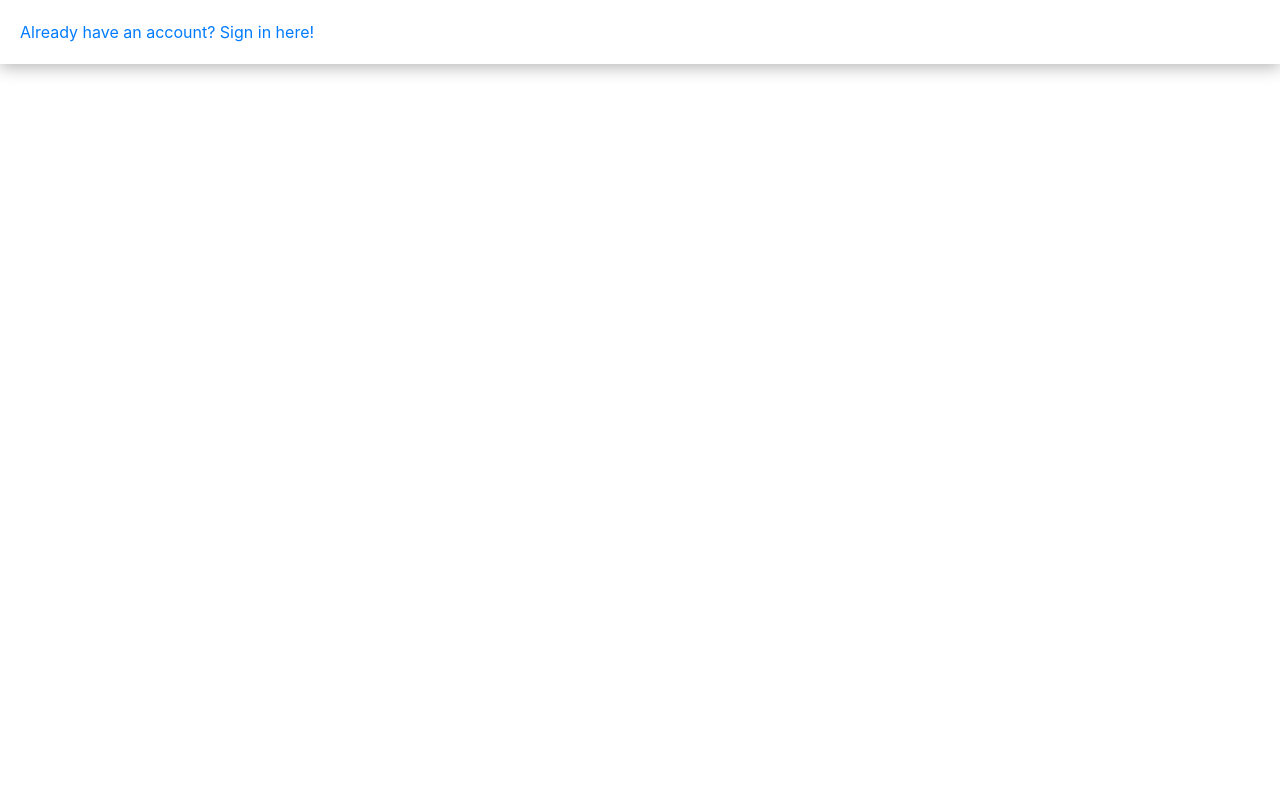
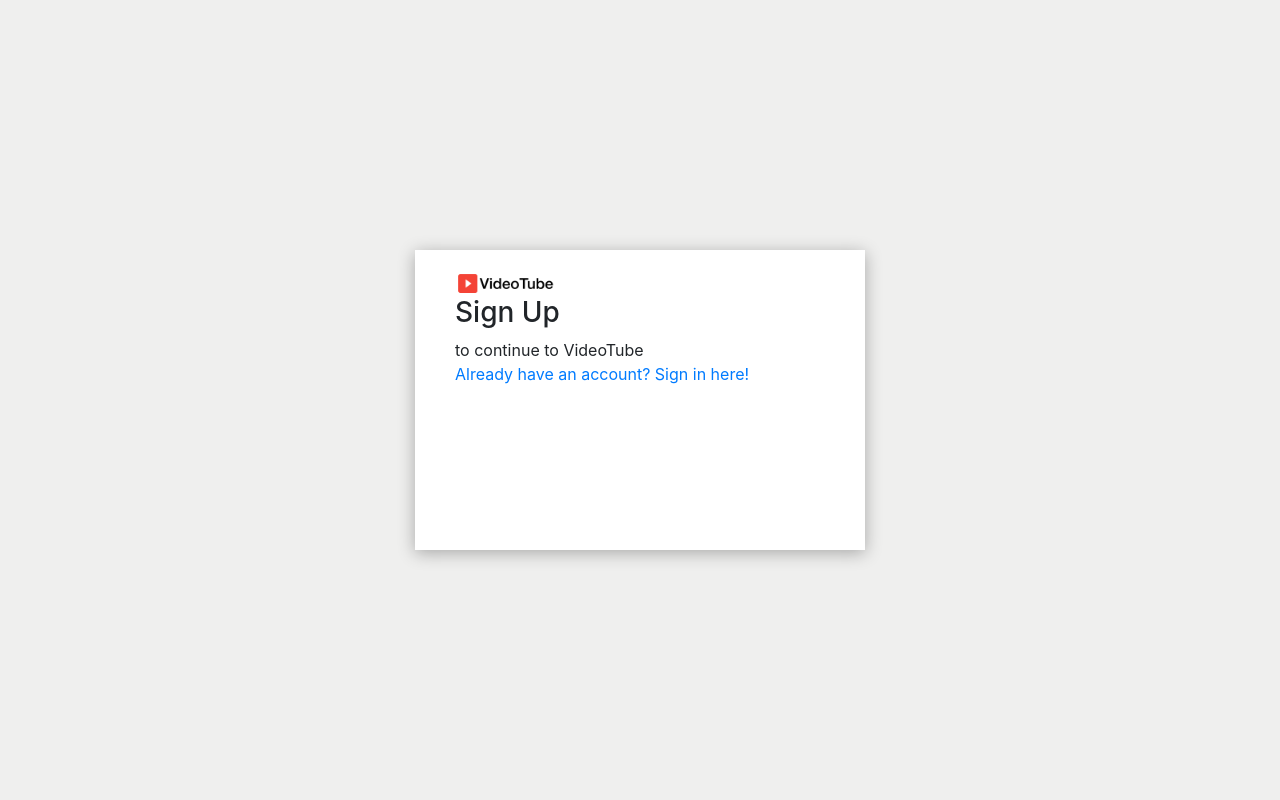
Before and after one commit to manoharys/VideoTube, a PHP site: page /signIn.php in a window 1280 px wide. Run offline with PHP 8.4, Linux system fonts and the light colour scheme.

Commit message:
styling page foundation

```diff
--- a/assets/CSS/style.css
+++ b/assets/CSS/style.css
@@ -134,9 +134,10 @@
 /* Upload content ---> column */
 
 .column {
-  flex: 1;
+  flex-grow: 1;
   background-color: #ffff;
   padding: 20px;
+  min-height: 300px;
   box-shadow: rgba(0, 0, 0, .3) 0 3px 16px;
   display: flex;
 }
@@ -145,3 +146,27 @@
 form {
   flex: 1;
 }
+
+
+/* SignIN page */
+
+.signInContainer {
+  background-color: #efefee;
+  height: 100vh;
+  display: flex;
+  align-items: center;
+  justify-content: center;
+}
+
+.signInContainer .header img {
+  width: 100px;
+}
+
+.signInContainer .column{
+  flex-grow: 0;
+  flex-direction: column;
+  padding:20px 40px;
+  width:450px;
+  max-height: 100%;
+  overflow-y: auto;
+}
--- a/signIn.php
+++ b/signIn.php
@@ -30,7 +30,11 @@
    <body>
          <div class="signInContainer">
              <div class="column">
-                <div class="header"></div>
+                <div class="header">
+                <img src="./assets/images/icons/VideoTubeLogo.png" title="VideoTube home" alt="site-logo">
+                 <h3>Sign Up</h3>
+                 <span>to continue to VideoTube</span>
+                </div>
                 <div class="loginForm"></div>
                 <a href="#">Already have an account? Sign in here!</a>
              </div>
```
